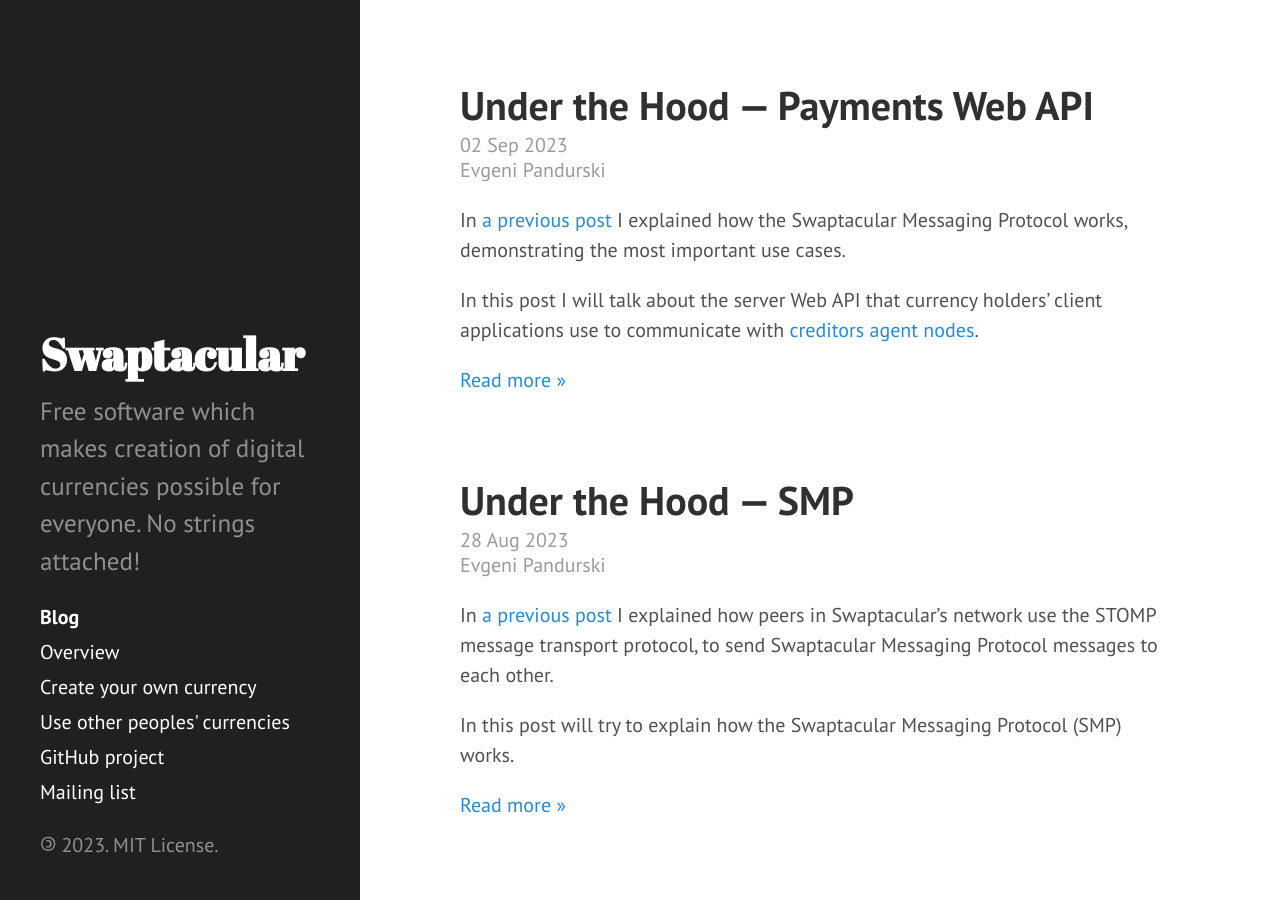
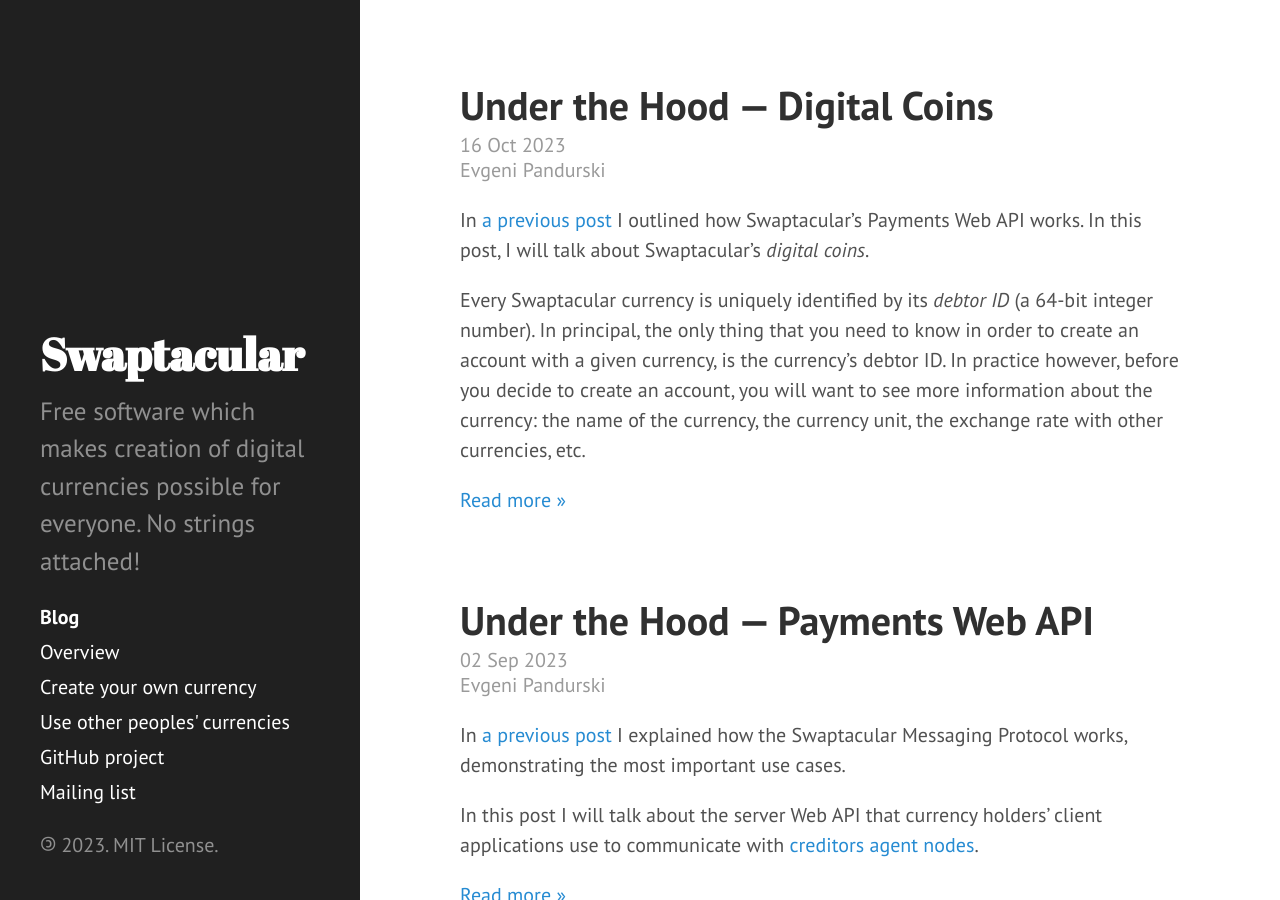
Before and after one commit to epandurski/swaptacular.github.io, a Jekyll site: the page built from index.html, in a window 1280 px wide and 900 px high. Built offline with Jekyll 4.4.1, drawn with Linux system fonts in a browser that asks for light colours; the list of posts is cut into pages by our own code.

Commit message:
Publish the "under-the-hood-digital-coins" post

```diff
--- a/_posts/2023-10-16-under-the-hood-digital-coins.md
+++ b/_posts/2023-10-16-under-the-hood-digital-coins.md
@@ -115,7 +114,7 @@
   [pegged](/2022/07/03/what-is-a-currency-peg/) to the US dollar with 1-to-1
   exchange ratio (the URIs are made-up).
 
-  Most likely, the document that describes a given currency will be hosted
+  In practice, the document that describes a given currency will be hosted
   on a server operated by the [debtors agent node](/overview/) which is
   responsible for managing the currency.
 
```
Also changed, not shown: other parts of _posts/2023-10-16-under-the-hood-digital-coins.md (+1 -2 lines).
